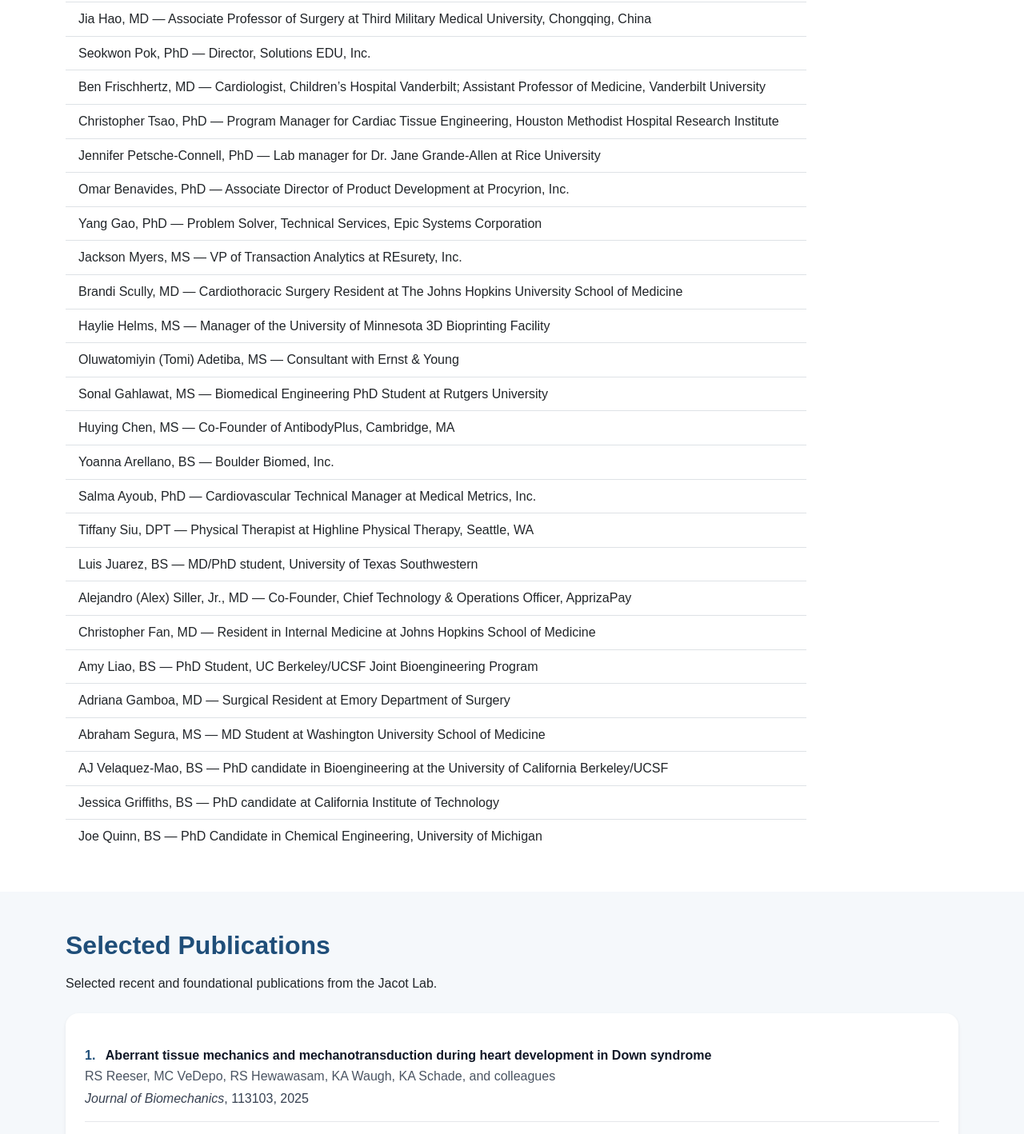
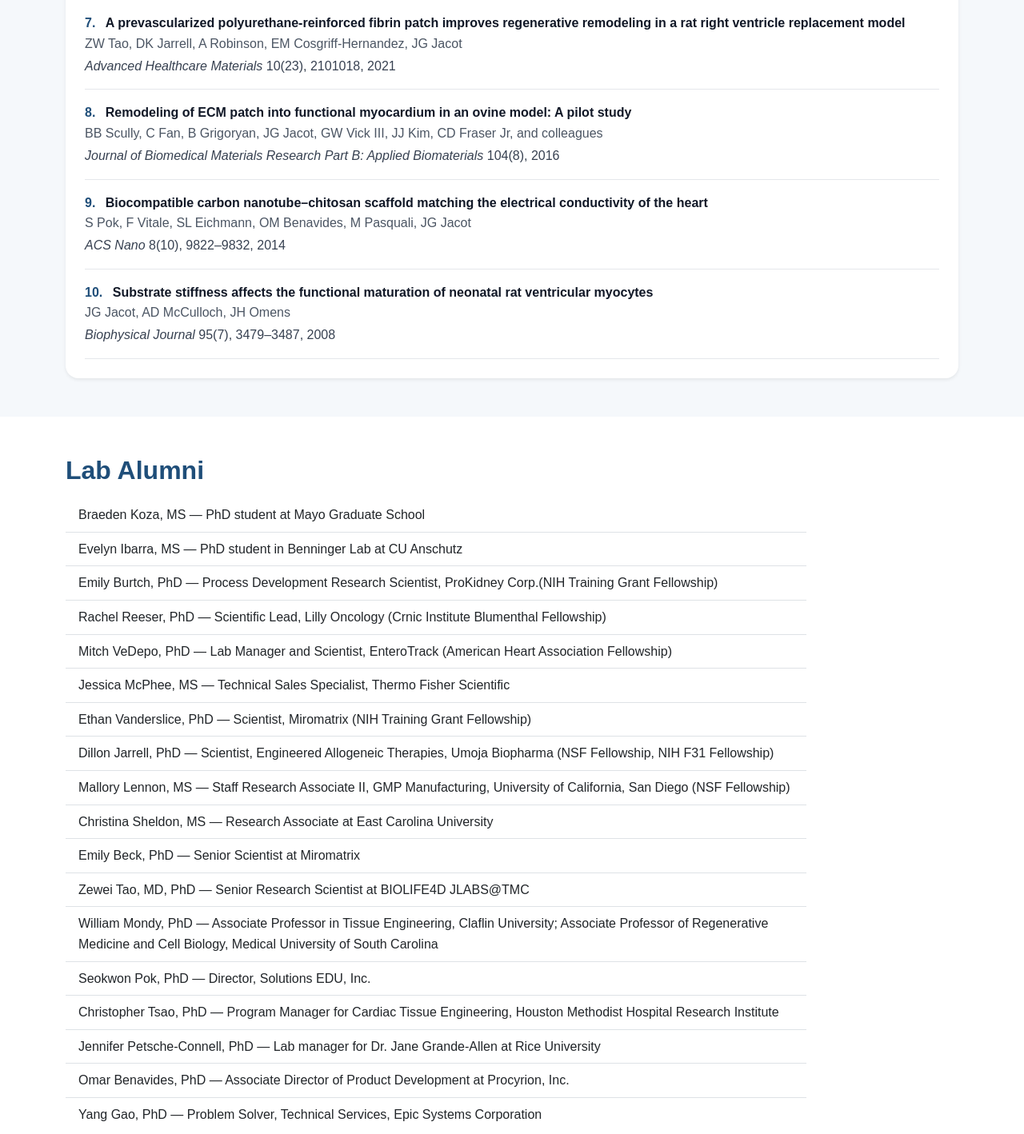
Before and after one commit to jacotj/jacotj.github.io, a plain HTML site: page index.html in a window 1280 px wide. Shown: the part 3720-5138 px from the top of the page at 80% size. Drawn offline with nearby package versions, Linux system fonts and the light colour scheme.

Commit message:
Update index.html

```diff
--- a/index.html
+++ b/index.html
@@ -171,7 +171,7 @@
       <div class="container">
         <h2 class="section-title">Mission Statement</h2>
         <p class="mb-0">
-          We focus on pediatric regenerative medicine, with core expertise in cardiac tissue, biomaterial interactions, and amniotic fluid and induced pluripotent human stem cells. We aim to have a lab culture that prepares members to be future leaders in their fields; maintains a joyful, respectful, and productive environment; and attracts the top students in the world for graduate student and postdoc opportunities.
+          We focus on pediatric regenerative medicine, with core expertise in cardiac tissue, biomaterial interactions, and amniotic fluid and induced pluripotent human stem cells. We aim to have a lab culture that prepares members to be future leaders in their fields; maintains a joyful, respectful, and productive environment; and attracts outstanding graduate students and postdocs.
         </p>
       </div>
     </section>
@@ -304,61 +304,7 @@
       </div>
     </section>
 
-    <section id="alumni" class="py-5">
-      <div class="container">
-        <h2 class="section-title">Lab Alumni</h2>
-        <div class="row">
-          <div class="col-lg-10">
-            <ul class="list-group list-group-flush">
-              <li class="list-group-item">Braeden Koza, MS — PhD student at Mayo Graduate School</li>
-              <li class="list-group-item">Evelyn Ibarra, MS — PhD student in Benninger Lab at CU Anschutz</li>
-              <li class="list-group-item">Emily Burtch, PhD — Process Development Research Scientist, ProKidney Corp.(NIH Training Grant Fellowship)</li>
-              <li class="list-group-item">Rachel Reeser, PhD — Scientific Lead, Lilly Oncology (Crnic Institute Blumenthal Fellowship)</li>
-              <li class="list-group-item">Mitch VeDepo, PhD — Lab Manager and Scientist, EnteroTrack (American Heart Association Fellowship)</li>
-              <li class="list-group-item">Jessica McPhee, MS — Technical Sales Specialist, Thermo Fisher Scientific</li>
-              <li class="list-group-item">Ethan Vanderslice, PhD — Scientist, Miromatrix (NIH Training Grant Fellowship)</li>
-              <li class="list-group-item">Dillon Jarrell, PhD — Scientist, Engineered Allogeneic Therapies, Umoja Biopharma (NSF Fellowship, NIH F31 Fellowship)</li>
-              <li class="list-group-item">Mallory Lennon, MS — Staff Research Associate II, GMP Manufacturing, University of California, San Diego (NSF Fellowship)</li>
-              <li class="list-group-item">Christina Sheldon, MS — Research Associate at East Carolina University</li>
-              <li class="list-group-item">Anne Lyons, BS — PhD student at University of California, San Diego (Goldwater Fellow, NSF Fellowship)</li>
-              <li class="list-group-item">Alyssa Salazar, BS — PhD student at Penn State University (MARC U-STAR scholar, UROP awardee)</li>
-              <li class="list-group-item">Kyra Flores, BS — Research Associate at LightDeck Diagnostics (EUReCA! Fellowship)</li>
-              <li class="list-group-item">Margaret Ferrari, MS — PhD student at CU Anschutz Medical Center (American Heart Association Fellowship)</li>
-              <li class="list-group-item">Emily Beck, PhD — Senior Scientist at Miromatrix</li>
-              <li class="list-group-item">Zewei Tao, MD, PhD — Senior Research Scientist at BIOLIFE4D JLABS@TMC</li>
-              <li class="list-group-item">William Mondy, PhD — Associate Professor in Tissue Engineering, Claflin University; Associate Professor of Regenerative Medicine and Cell Biology, Medical University of South Carolina</li>
-              <li class="list-group-item">Jia Hao, MD — Associate Professor of Surgery at Third Military Medical University, Chongqing, China</li>
-              <li class="list-group-item">Seokwon Pok, PhD — Director, Solutions EDU, Inc.</li>
-              <li class="list-group-item">Ben Frischhertz, MD — Cardiologist, Children’s Hospital Vanderbilt; Assistant Professor of Medicine, Vanderbilt University</li>
-              <li class="list-group-item">Christopher Tsao, PhD — Program Manager for Cardiac Tissue Engineering, Houston Methodist Hospital Research Institute</li>
-              <li class="list-group-item">Jennifer Petsche-Connell, PhD — Lab manager for Dr. Jane Grande-Allen at Rice University</li>
-              <li class="list-group-item">Omar Benavides, PhD — Associate Director of Product Development at Procyrion, Inc.</li>
-              <li class="list-group-item">Yang Gao, PhD — Problem Solver, Technical Services, Epic Systems Corporation</li>
-              <li class="list-group-item">Jackson Myers, MS — VP of Transaction Analytics at REsurety, Inc.</li>
-              <li class="list-group-item">Brandi Scully, MD — Cardiothoracic Surgery Resident at The Johns Hopkins University School of Medicine</li>
-              <li class="list-group-item">Haylie Helms, MS — Manager of the University of Minnesota 3D Bioprinting Facility</li>
-              <li class="list-group-item">Oluwatomiyin (Tomi) Adetiba, MS — Consultant with Ernst &amp; Young</li>
-              <li class="list-group-item">Sonal Gahlawat, MS — Biomedical Engineering PhD Student at Rutgers University</li>
-              <li class="list-group-item">Huying Chen, MS — Co-Founder of AntibodyPlus, Cambridge, MA</li>
-              <li class="list-group-item">Yoanna Arellano, BS — Boulder Biomed, Inc.</li>
-              <li class="list-group-item">Salma Ayoub, PhD — Cardiovascular Technical Manager at Medical Metrics, Inc.</li>
-              <li class="list-group-item">Tiffany Siu, DPT — Physical Therapist at Highline Physical Therapy, Seattle, WA</li>
-              <li class="list-group-item">Luis Juarez, BS — MD/PhD student, University of Texas Southwestern</li>
-              <li class="list-group-item">Alejandro (Alex) Siller, Jr., MD — Co-Founder, Chief Technology &amp; Operations Officer, ApprizaPay</li>
-              <li class="list-group-item">Christopher Fan, MD — Resident in Internal Medicine at Johns Hopkins School of Medicine</li>
-              <li class="list-group-item">Amy Liao, BS — PhD Student, UC Berkeley/UCSF Joint Bioengineering Program</li>
-              <li class="list-group-item">Adriana Gamboa, MD — Surgical Resident at Emory Department of Surgery</li>
-              <li class="list-group-item">Abraham Segura, MS — MD Student at Washington University School of Medicine</li>
-              <li class="list-group-item">AJ Velaquez-Mao, BS — PhD candidate in Bioengineering at the University of California Berkeley/UCSF</li>
-              <li class="list-group-item">Jessica Griffiths, BS — PhD candidate at California Institute of Technology</li>
-              <li class="list-group-item">Joe Quinn, BS — PhD Candidate in Chemical Engineering, University of Michigan</li>
-            </ul>
-          </div>
-        </div>
-      </div>
-    </section>
-
-<section id="publications" class="py-5 bg-light-blue">
+    <section id="publications" class="py-5 bg-light-blue">
   <div class="container">
     <h2 class="section-title">Selected Publications</h2>
     <p class="mb-4">
@@ -430,6 +376,38 @@
     </div>
   </div>
 </section>
+
+    <section id="alumni" class="py-5">
+      <div class="container">
+        <h2 class="section-title">Lab Alumni</h2>
+        <div class="row">
+          <div class="col-lg-10">
+            <ul class="list-group list-group-flush">
+              <li class="list-group-item">Braeden Koza, MS — PhD student at Mayo Graduate School</li>
+              <li class="list-group-item">Evelyn Ibarra, MS — PhD student in Benninger Lab at CU Anschutz</li>
+              <li class="list-group-item">Emily Burtch, PhD — Process Development Research Scientist, ProKidney Corp.(NIH Training Grant Fellowship)</li>
+              <li class="list-group-item">Rachel Reeser, PhD — Scientific Lead, Lilly Oncology (Crnic Institute Blumenthal Fellowship)</li>
+              <li class="list-group-item">Mitch VeDepo, PhD — Lab Manager and Scientist, EnteroTrack (American Heart Association Fellowship)</li>
+              <li class="list-group-item">Jessica McPhee, MS — Technical Sales Specialist, Thermo Fisher Scientific</li>
+              <li class="list-group-item">Ethan Vanderslice, PhD — Scientist, Miromatrix (NIH Training Grant Fellowship)</li>
+              <li class="list-group-item">Dillon Jarrell, PhD — Scientist, Engineered Allogeneic Therapies, Umoja Biopharma (NSF Fellowship, NIH F31 Fellowship)</li>
+              <li class="list-group-item">Mallory Lennon, MS — Staff Research Associate II, GMP Manufacturing, University of California, San Diego (NSF Fellowship)</li>
+              <li class="list-group-item">Christina Sheldon, MS — Research Associate at East Carolina University</li>
+              <li class="list-group-item">Emily Beck, PhD — Senior Scientist at Miromatrix</li>
+              <li class="list-group-item">Zewei Tao, MD, PhD — Senior Research Scientist at BIOLIFE4D JLABS@TMC</li>
+              <li class="list-group-item">William Mondy, PhD — Associate Professor in Tissue Engineering, Claflin University; Associate Professor of Regenerative Medicine and Cell Biology, Medical University of South Carolina</li>
+              <li class="list-group-item">Seokwon Pok, PhD — Director, Solutions EDU, Inc.</li>
+              <li class="list-group-item">Christopher Tsao, PhD — Program Manager for Cardiac Tissue Engineering, Houston Methodist Hospital Research Institute</li>
+              <li class="list-group-item">Jennifer Petsche-Connell, PhD — Lab manager for Dr. Jane Grande-Allen at Rice University</li>
+              <li class="list-group-item">Omar Benavides, PhD — Associate Director of Product Development at Procyrion, Inc.</li>
+              <li class="list-group-item">Yang Gao, PhD — Problem Solver, Technical Services, Epic Systems Corporation</li>
+            </ul>
+          </div>
+        </div>
+      </div>
+    </section>
+
+
 
 <section id="news" class="py-5">
   <div class="container">
```
